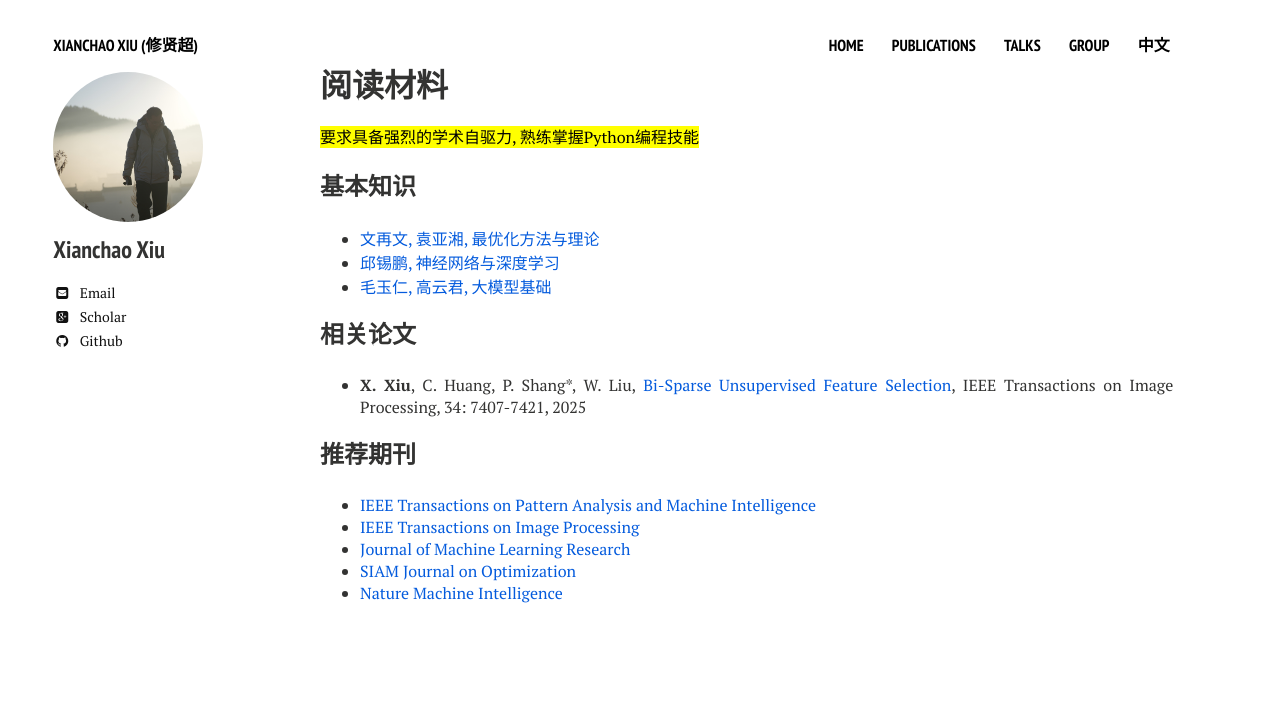
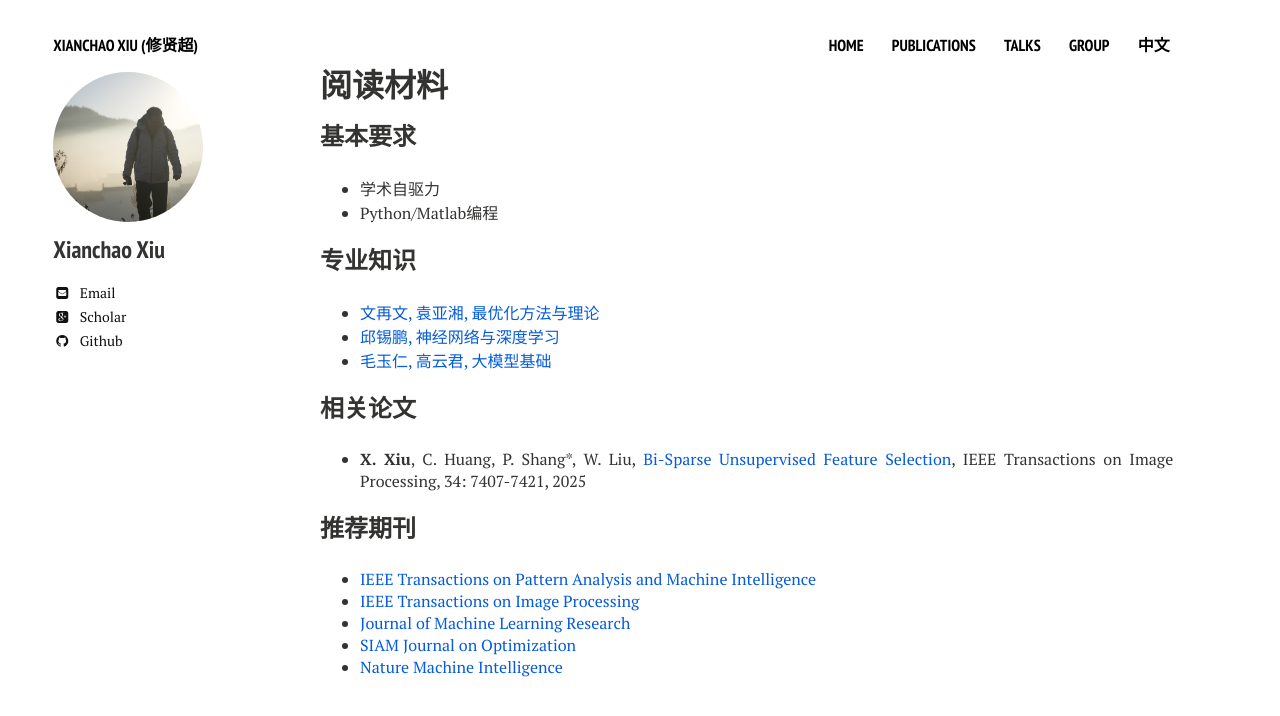
Before and after one commit to xianchaoxiu/xianchaoxiu.github.io, a Jekyll site: the page built from chinese/reading/index.md, in a window 1280 px wide. Shown: the top 716 px of the page. Built offline with Jekyll 4.4.1, drawn with Linux system fonts in a browser that asks for light colours; nearby versions of some CDN libraries.

Commit message:
Update index.md

```diff
--- a/chinese/reading/index.md
+++ b/chinese/reading/index.md
@@ -6,10 +6,13 @@ share: false
 ---
 
 
-<mark>要求具备强烈的学术自驱力, 熟练掌握Python编程技能 </mark>
+
+### 基本要求
+*  学术自驱力 <br>
+* Python/Matlab编程 <br>
 
 
-### 基本知识
+### 专业知识
 *  <a href="http://faculty.bicmr.pku.edu.cn/~wenzw/optbook.html" class="textlink" target="_blank">文再文, 袁亚湘, 最优化方法与理论 </a> <br>
 *  <a href="https://nndl.github.io/" class="textlink" target="_blank">邱锡鹏, 神经网络与深度学习 </a> <br>
 *  <a href="https://github.com/ZJU-LLMs/Foundations-of-LLMs" class="textlink" target="_blank">毛玉仁, 高云君, 大模型基础 </a> <br>
```
